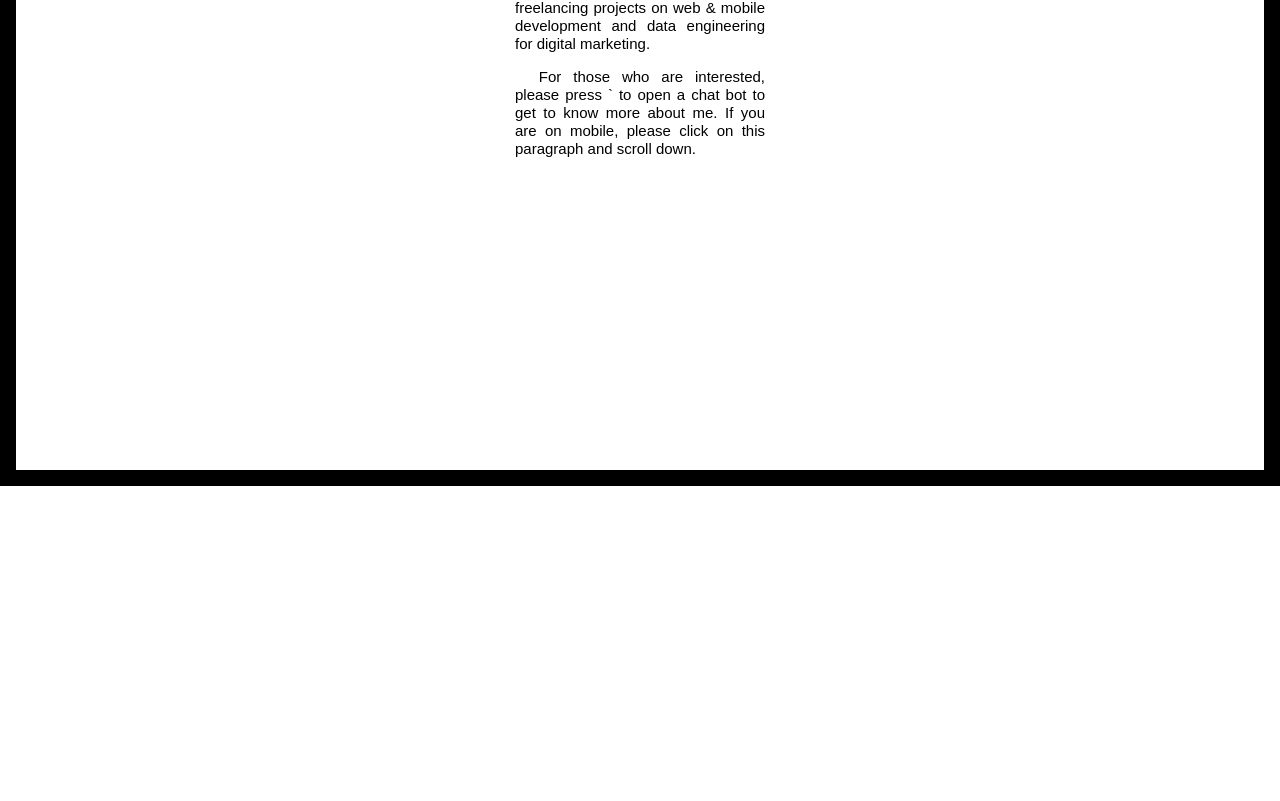
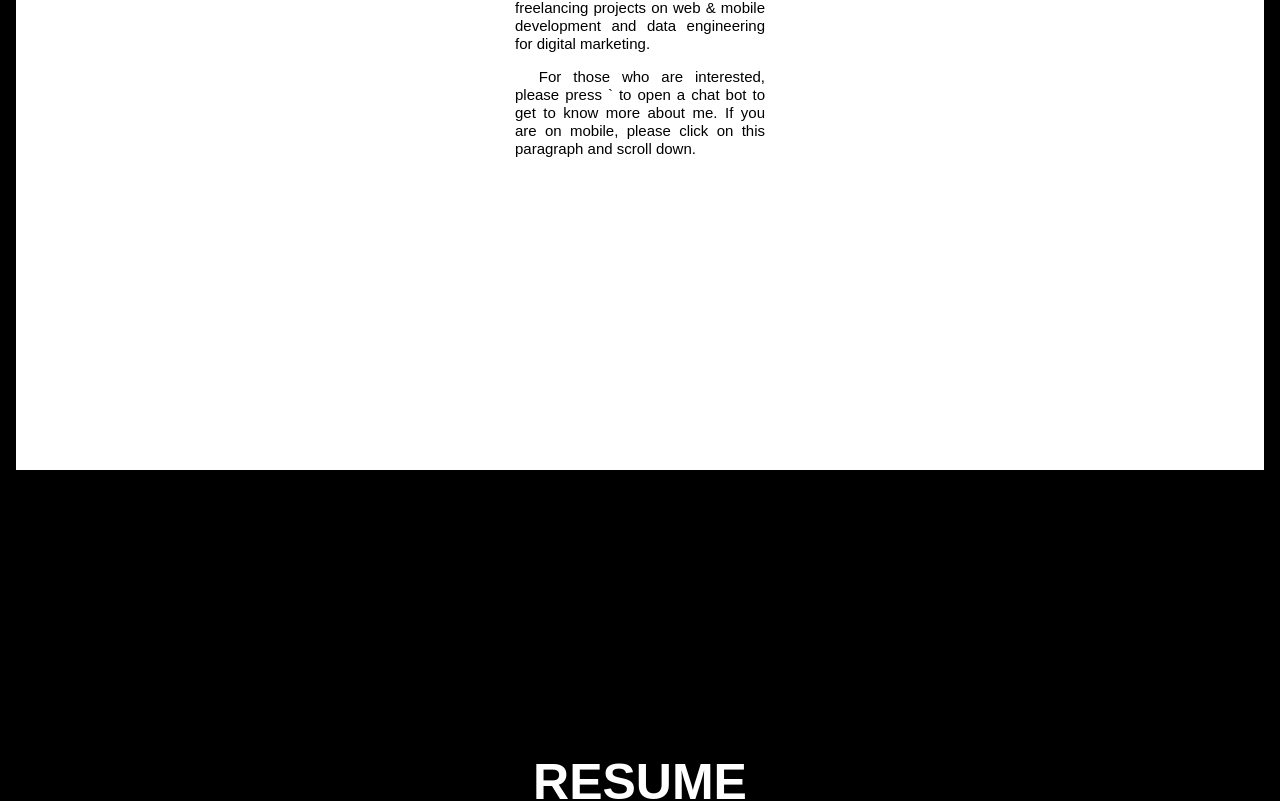
Before and after one commit to younggyolee/chatbot_frontend, a React (Create React App) app: page / in a window 1280 px wide. Shown: the part 439-1240 px from the top of the page. Before the commit the page ends 925 px from the top, so only its background shows below. Built offline with nearby package versions, Linux system fonts and the light colour scheme; no server answers; a web font is replaced by a local one.

Commit message:
Update click mechanism

```diff
--- a/src/components/App/App.js
+++ b/src/components/App/App.js
@@ -59,7 +59,8 @@ export default function App({
               </p>
               <p
                 className={styles.lastParagraph}
-                onClick={() => setShowMore(true)}
+                // onClick={() => setShowMore(true)}
+                onClick={()=>setShowChatBot(true)}
               >
                 &nbsp;&nbsp;For those who are interested, please press ` to open a chat bot to get to know more about me.
                 If you are on mobile, please click on this paragraph and scroll down.
@@ -67,7 +68,7 @@ export default function App({
             </section>
           </div>
         </div>
-        {showMore &&
+        {/* {showMore &&  */}
           <>
             <div className={styles.resumeContainer}>
               <h1>RESUME</h1>
@@ -107,7 +108,7 @@ export default function App({
               </div>
             </div>
           </>
-        }
+        {/* } */}
         <div
           style={{ float:"left", clear: "both" }}
           ref={(el) => { setChatBotEnd(el) }}
```
